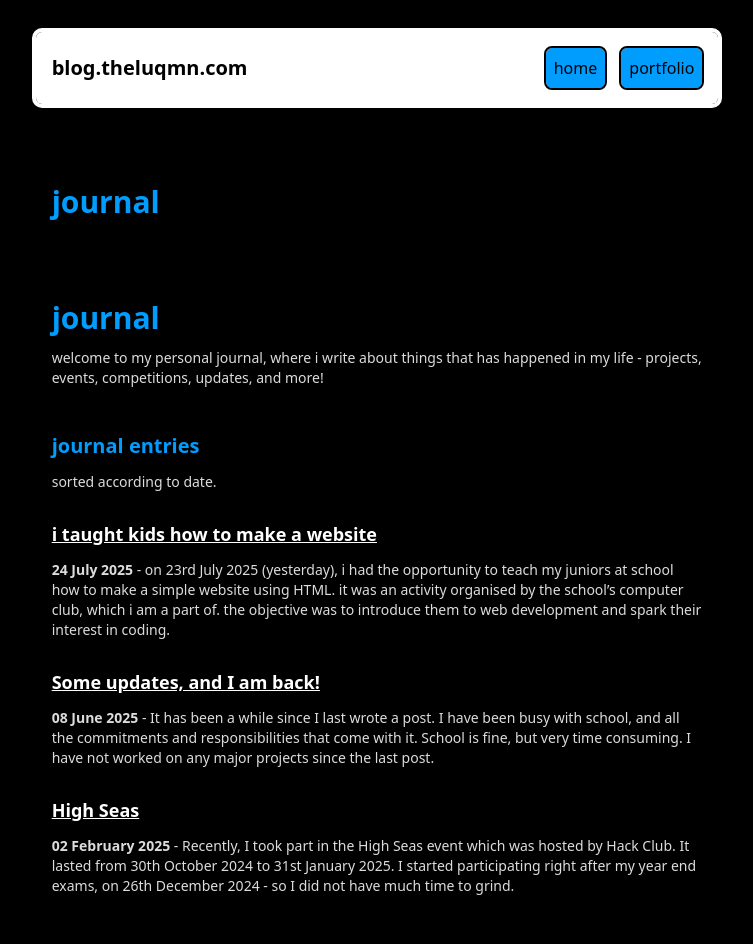
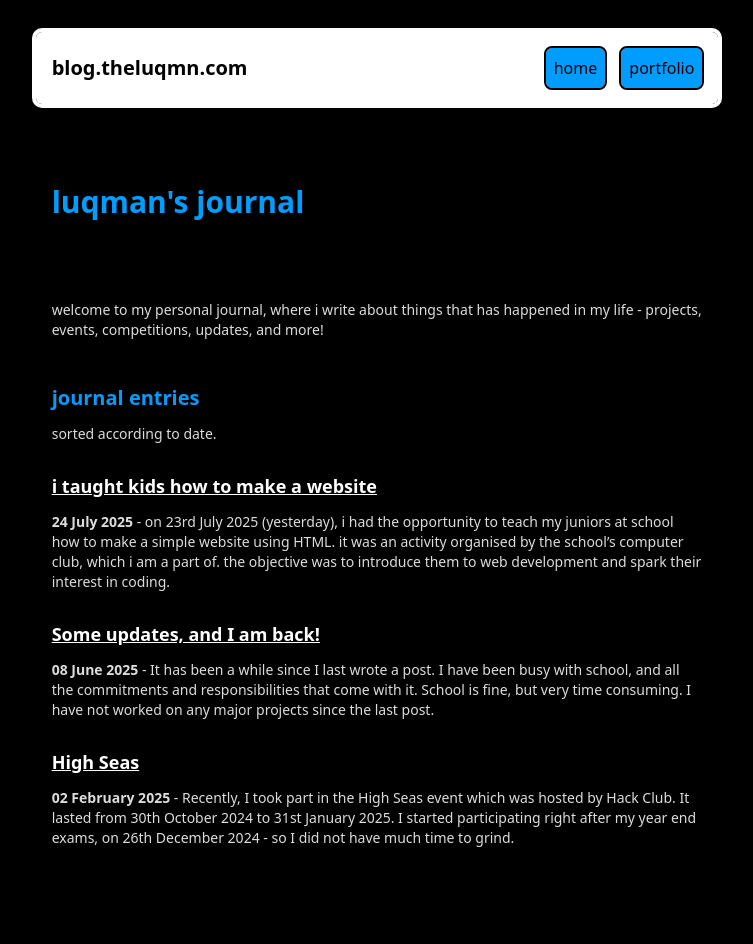
Before and after one commit to theluqmn/blog, a Jekyll site: the page built from journal/journal.md, in a window 1280 px wide. Shown: the whole page, without its empty margins (263-1016 px from the left). Built offline with Jekyll 4.4.1, drawn with Linux system fonts in a browser that asks for light colours; nearby versions of some CDN libraries; our own code applies the rules of GitHub Pages for plain Markdown files; after the commit the page ends 900 px from its top, so only the background shows below that.

Commit message:
forgot these two uses index layout too

```diff
--- a/journal/journal.md
+++ b/journal/journal.md
@@ -1,11 +1,10 @@
 ---
 layout: index
 section: "luqman's journal"
+title: luqman's journal
 description: "my personal journal, where i write about things that has happened in my life."
 permalink: "/journal"
 ---
-
-# journal
 
 welcome to my personal journal, where i write about things that has happened in my life - projects, events, competitions, updates, and more!
 
```
Also changed, not shown: coding/coding.md (+1 -2 lines).
